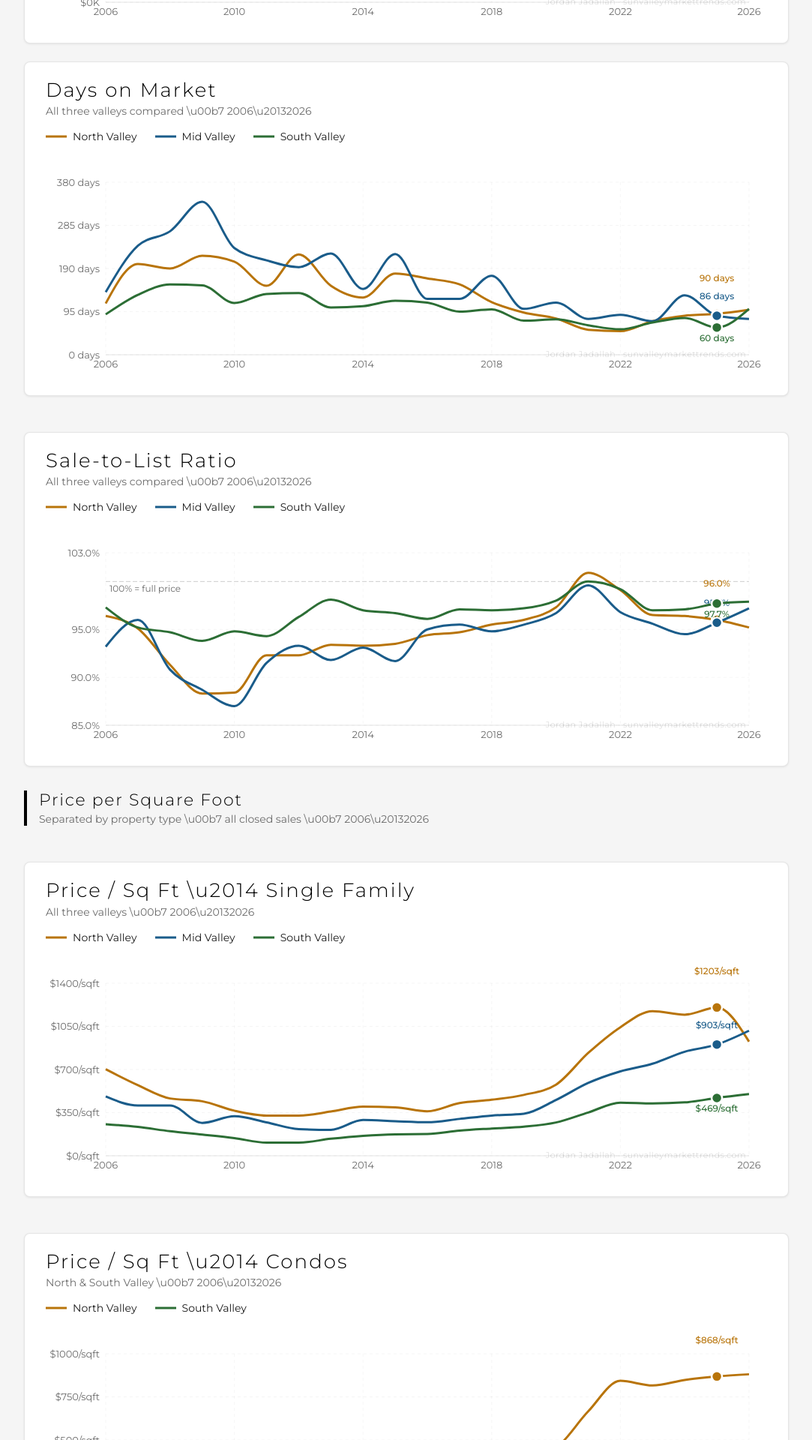
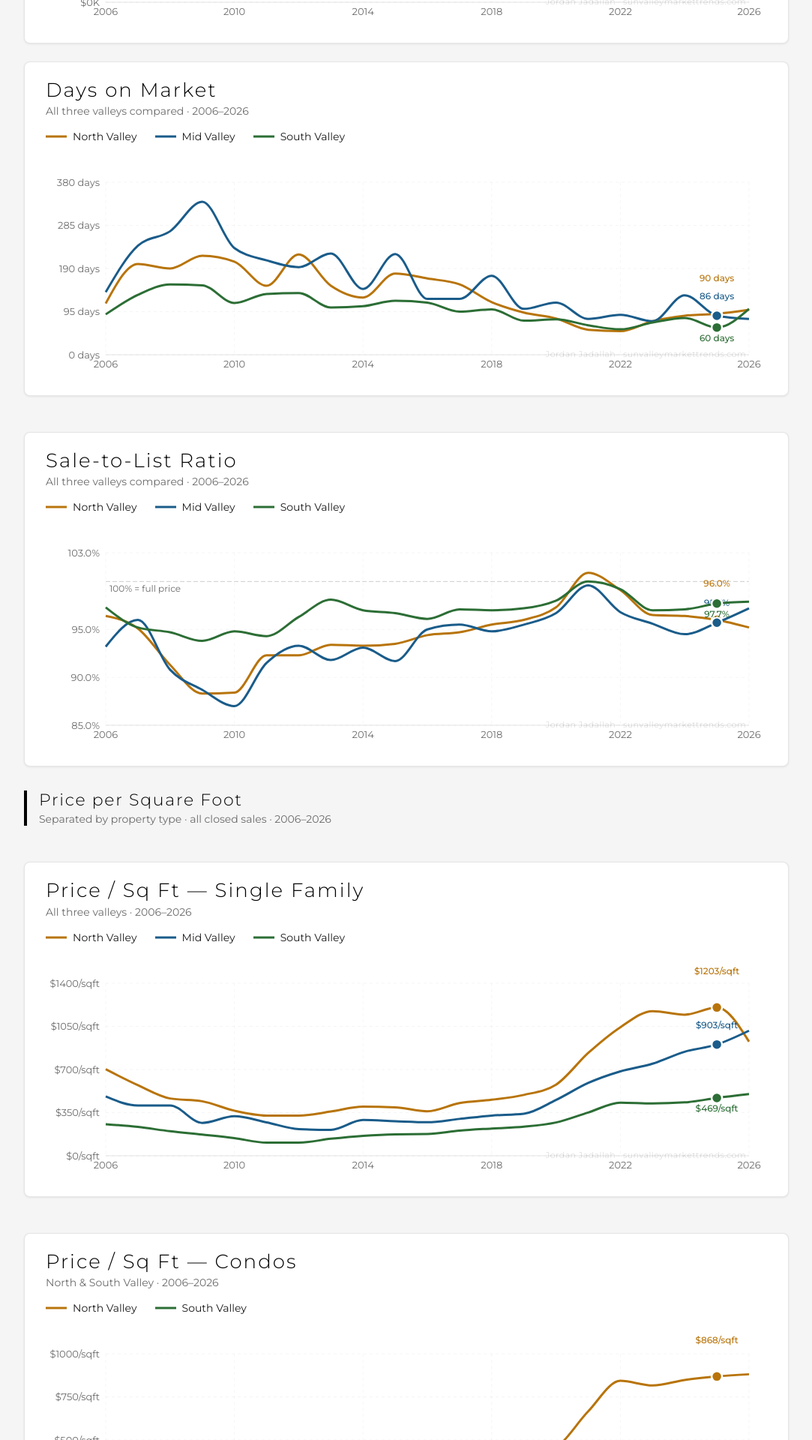
Before and after one commit to jadallahproperties/svmt, a React (Vite) app: page / in a window 1280 px wide. Shown: the part 1380-3300 px from the top of the page at 75% size, without its empty margins (98-1181 px from the left). Built offline with nearby package versions, Linux system fonts and the light colour scheme.

Commit message:
Fix unicode escapes rendering as literal text in titles and subtitles
Replaced \u2014, \u00b7, \u2013 escape sequences with actual
em-dash, middle-dot, and en-dash characters throughout Overview
and ValleyTab pages.

Co-Authored-By: Claude Opus 4.6 (1M context) <noreply@anthropic.com>

```diff
--- a/src/pages/Overview.jsx
+++ b/src/pages/Overview.jsx
@@ -4,7 +4,7 @@ import { CompareLines, SalesBars, DollarVolumeChart, MonthlyBars, HorizontalBar,
 
 // ─── HELPERS ─────────────────────────────────────────────────────────────────
 const fmtPrice = v => {
-  if (v == null) return "\u2014";
+  if (v == null) return "—";
   if (v >= 1000000) return `$${(v/1000000).toFixed(2).replace(/\.?0+$/,"")}M`;
   return `$${Math.round(v/1000)}K`;
 };
@@ -47,7 +47,7 @@ const Overview = ({ data, csvData }) => {
               ...(csvData?.valleySnapshots?.[v.key] ? [
                 {label:"Median $/sqft",      val:`$${csvData.valleySnapshots[v.key].psfMedian}/sqft`, chg:null},
                 {label:"Active Listings",    val:`${csvData.valleySnapshots[v.key].activeCount}`,     chg:null},
-                {label:"Sale/Orig List",     val:csvData.valleySnapshots[v.key].stolAvg ? `${csvData.valleySnapshots[v.key].stolAvg}%` : "\u2014", chg:null},
+                {label:"Sale/Orig List",     val:csvData.valleySnapshots[v.key].stolAvg ? `${csvData.valleySnapshots[v.key].stolAvg}%` : "—", chg:null},
               ] : []),
             ].map(({label,val,chg,note})=>{
               const up = parseFloat(chg)>=0;
@@ -67,55 +67,55 @@ const Overview = ({ data, csvData }) => {
       </div>
 
       {/* Comparison charts */}
-      <Card title="Single Family \u2014 Median Sale Price" sub={`All three valleys compared \u00b7 2006\u2013${sfhL.year}`}>
+      <Card title="Single Family  — Median Sale Price" sub={`All three valleys compared · 2006–${sfhL.year}`}>
         <LegendRow valleys={[{key:"north",label:"North Valley"},{key:"mid",label:"Mid Valley"},{key:"south",label:"South Valley"}]}/>
         <CompareLines data={data.sfh} keys={["north","mid","south"]} fmt={fmtPrice} highlight/>
       </Card>
       <div style={{display:"flex",flexDirection:"column",gap:24}}>
-        <Card title="Days on Market" sub="All three valleys compared \u00b7 2006\u20132026">
+        <Card title="Days on Market" sub="All three valleys compared · 2006–2026">
           <LegendRow valleys={[{key:"north",label:"North Valley"},{key:"mid",label:"Mid Valley"},{key:"south",label:"South Valley"}]}/>
           <CompareLines data={data.dom} keys={["north","mid","south"]} fmt={v=>`${v} days`} yDomain={[0,380]} height={300} highlight/>
         </Card>
-        <Card title="Sale-to-List Ratio" sub="All three valleys compared \u00b7 2006\u20132026">
+        <Card title="Sale-to-List Ratio" sub="All three valleys compared · 2006–2026">
           <LegendRow valleys={[{key:"north",label:"North Valley"},{key:"mid",label:"Mid Valley"},{key:"south",label:"South Valley"}]}/>
           <CompareLines data={data.stl} keys={["north","mid","south"]} fmt={v=>`${parseFloat(v).toFixed(1)}%`} yDomain={[85,103]} refVal={100} refLabel="100% = full price" height={300} highlight/>
         </Card>
       </div>
       <div style={{display:"flex",flexDirection:"column",gap:24}}>
-      <SectionBanner title="Price per Square Foot" sub="Separated by property type \u00b7 all closed sales \u00b7 2006\u20132026"/>
-        <Card title="Price / Sq Ft \u2014 Single Family" sub="All three valleys \u00b7 2006\u20132026">
+      <SectionBanner title="Price per Square Foot" sub="Separated by property type · all closed sales · 2006–2026"/>
+        <Card title="Price / Sq Ft  — Single Family" sub="All three valleys · 2006–2026">
           <LegendRow valleys={[{key:"north",label:"North Valley"},{key:"mid",label:"Mid Valley"},{key:"south",label:"South Valley"}]}/>
           <CompareLines data={data.psfSfh} keys={["north","mid","south"]} fmt={v=>`$${v}/sqft`} height={300} highlight/>
         </Card>
-        <Card title="Price / Sq Ft \u2014 Condos" sub="North & South Valley \u00b7 2006\u20132026"
+        <Card title="Price / Sq Ft  — Condos" sub="North & South Valley · 2006–2026"
           note="Mid Valley has insufficient annual condo volume for a reliable median.">
           <LegendRow valleys={[{key:"north",label:"North Valley"},{key:"south",label:"South Valley"}]}/>
           <CompareLines data={data.psfCondo} keys={["north","south"]} fmt={v=>`$${v}/sqft`} height={300} highlight/>
         </Card>
-        <Card title="Price / Sq Ft \u2014 Townhomes" sub="North & South Valley \u00b7 2006\u20132026"
+        <Card title="Price / Sq Ft  — Townhomes" sub="North & South Valley · 2006–2026"
           note="Mid Valley has insufficient annual townhome volume for a reliable median.">
           <LegendRow valleys={[{key:"north",label:"North Valley"},{key:"south",label:"South Valley"}]}/>
           <CompareLines data={data.psfTownhome} keys={["north","south"]} fmt={v=>`$${v}/sqft`} height={300} highlight/>
         </Card>
       </div>
-      <SectionBanner title="Number of Sales" sub="Closed transactions by property type \u00b7 2016\u20132026"/>
-      <Card title="Single Family Home Sales" sub="All three valleys \u00b7 2006\u20132026"
-        note="Count of closed single-family home sales 2016\u20132026. 2026 is a partial year.">
+      <SectionBanner title="Number of Sales" sub="Closed transactions by property type · 2016–2026"/>
+      <Card title="Single Family Home Sales" sub="All three valleys · 2006–2026"
+        note="Count of closed single-family home sales 2016–2026. 2026 is a partial year.">
         <LegendRow valleys={[{key:"north",label:"North Valley"},{key:"mid",label:"Mid Valley"},{key:"south",label:"South Valley"}]}/>
         <SalesBars data={data.salesSfh} keys={["north","mid","south"]} startYear={2016}/>
       </Card>
-      <Card title="Condo Sales" sub="North & South Valley \u00b7 2006\u20132026"
+      <Card title="Condo Sales" sub="North & South Valley · 2006–2026"
         note="Mid Valley has negligible annual condo volume.">
         <LegendRow valleys={[{key:"north",label:"North Valley"},{key:"south",label:"South Valley"}]}/>
         <SalesBars data={data.salesCondo} keys={["north","south"]} startYear={2016}/>
       </Card>
-      <Card title="Townhome Sales" sub="North & South Valley \u00b7 2006\u20132026"
+      <Card title="Townhome Sales" sub="North & South Valley · 2006–2026"
         note="Mid Valley has negligible annual townhome volume.">
         <LegendRow valleys={[{key:"north",label:"North Valley"},{key:"south",label:"South Valley"}]}/>
         <SalesBars data={data.salesTownhome} keys={["north","south"]} startYear={2016}/>
       </Card>
-      <SectionBanner title="Total Dollar Volume" sub="Estimated total value of all properties sold \u00b7 by valley \u00b7 2006\u20132026"/>
-      <Card title="Total Dollar Volume by Valley" sub="Sum of all sold prices \u00b7 SFH + Condo + Townhome \u00b7 2006\u20132026"
+      <SectionBanner title="Total Dollar Volume" sub="Estimated total value of all properties sold · by valley · 2006–2026"/>
+      <Card title="Total Dollar Volume by Valley" sub="Sum of all sold prices · SFH + Condo + Townhome · 2006–2026"
         note="Total dollar volume is the sum of all closed sale prices for each valley. 2026 is a partial year.">
         <LegendRow valleys={[{key:"north",label:"North Valley"},{key:"mid",label:"Mid Valley"},{key:"south",label:"South Valley"}]}/>
         <DollarVolumeChart/>
@@ -134,9 +134,9 @@ const Overview = ({ data, csvData }) => {
             {q:"How has the Sun Valley real estate market changed since 2020?",
              a:"The Sun Valley market saw dramatic price appreciation from 2020 to 2023, with North Valley SFH medians rising from $1.93M to $4.0M. Prices have since stabilized, with North Valley at $3.65M in early 2026. Total dollar volume across all valleys peaked at over $900M in 2020 and remains elevated compared to pre-pandemic levels."},
             {q:"What is the average days on market in Blaine County, Idaho?",
-             a:"As of Q1 2026, properties in North Valley average 99 days on market, Mid Valley averages 79 days, and South Valley averages 101 days. These figures have increased from the historic lows of 2021\u20132022, when properties were selling in 50\u201365 days, reflecting a return toward more balanced market conditions."},
+             a:"As of Q1 2026, properties in North Valley average 99 days on market, Mid Valley averages 79 days, and South Valley averages 101 days. These figures have increased from the historic lows of 2021–2022, when properties were selling in 50–65 days, reflecting a return toward more balanced market conditions."},
             {q:"What is the difference between North Valley, Mid Valley, and South Valley?",
-             a:"North Valley includes Ketchum and Sun Valley \u2014 the luxury core with the highest prices and closest proximity to Sun Valley Resort. Mid Valley is the rural corridor between Ketchum and Hailey with limited inventory. South Valley encompasses Hailey and Bellevue, offering more affordable options and the largest transaction volume in the county."},
+             a:"North Valley includes Ketchum and Sun Valley  — the luxury core with the highest prices and closest proximity to Sun Valley Resort. Mid Valley is the rural corridor between Ketchum and Hailey with limited inventory. South Valley encompasses Hailey and Bellevue, offering more affordable options and the largest transaction volume in the county."},
             {q:"How many homes sell each year in Sun Valley and Blaine County?",
              a:"In 2025, there were approximately 219 total closed residential sales in North Valley, 38 in Mid Valley, and 179 in South Valley across all property types (single-family homes, condos, and townhomes). Transaction volume peaked in 2020 with over 780 sales countywide."},
           ].map(({q,a},i)=>(
@@ -199,7 +199,7 @@ const Overview = ({ data, csvData }) => {
             <MonthlyBars data={csvData.monthlyActiveInventory} color="#B8740A"/>
           </Card>
 
-          <Card title="Sales by Area \u2014 Trailing 12 Months" sub="Share of closed sales by geographic area">
+          <Card title="Sales by Area  — Trailing 12 Months" sub="Share of closed sales by geographic area">
             <MarketPie data={csvData.salesByArea}/>
           </Card>
 
```
Also changed, not shown: src/pages/ValleyTab.jsx (+17 -17 lines).
